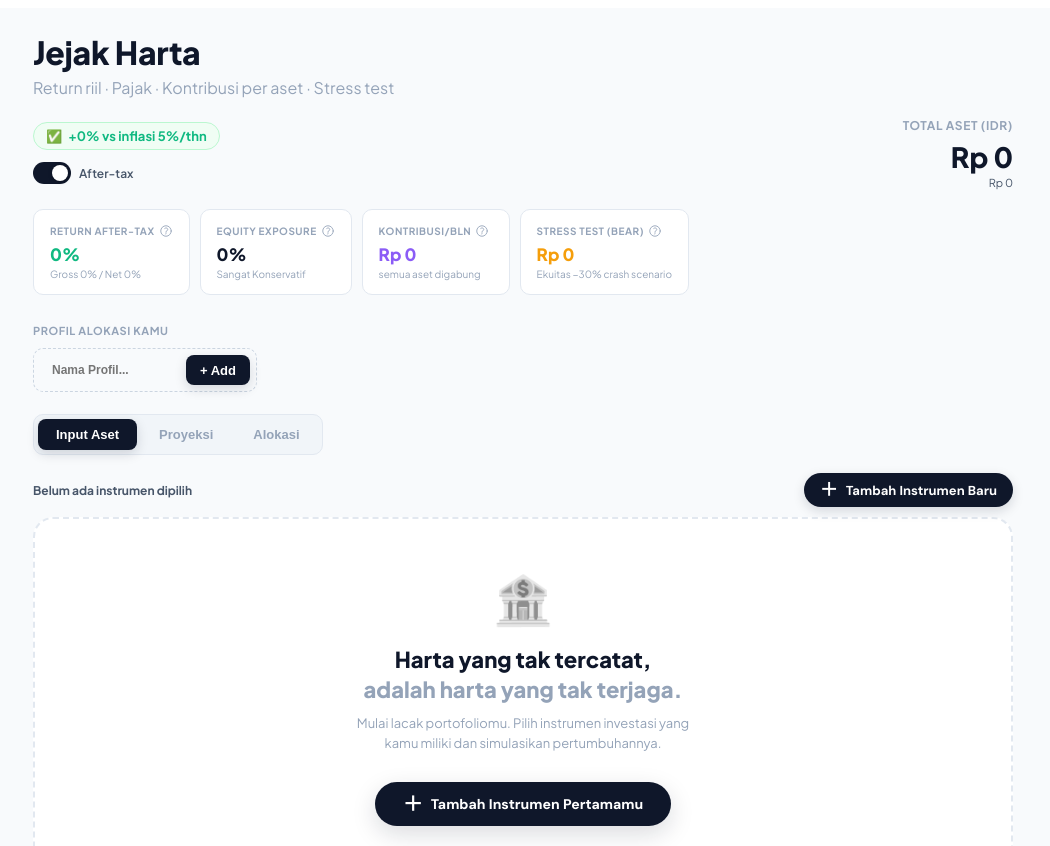
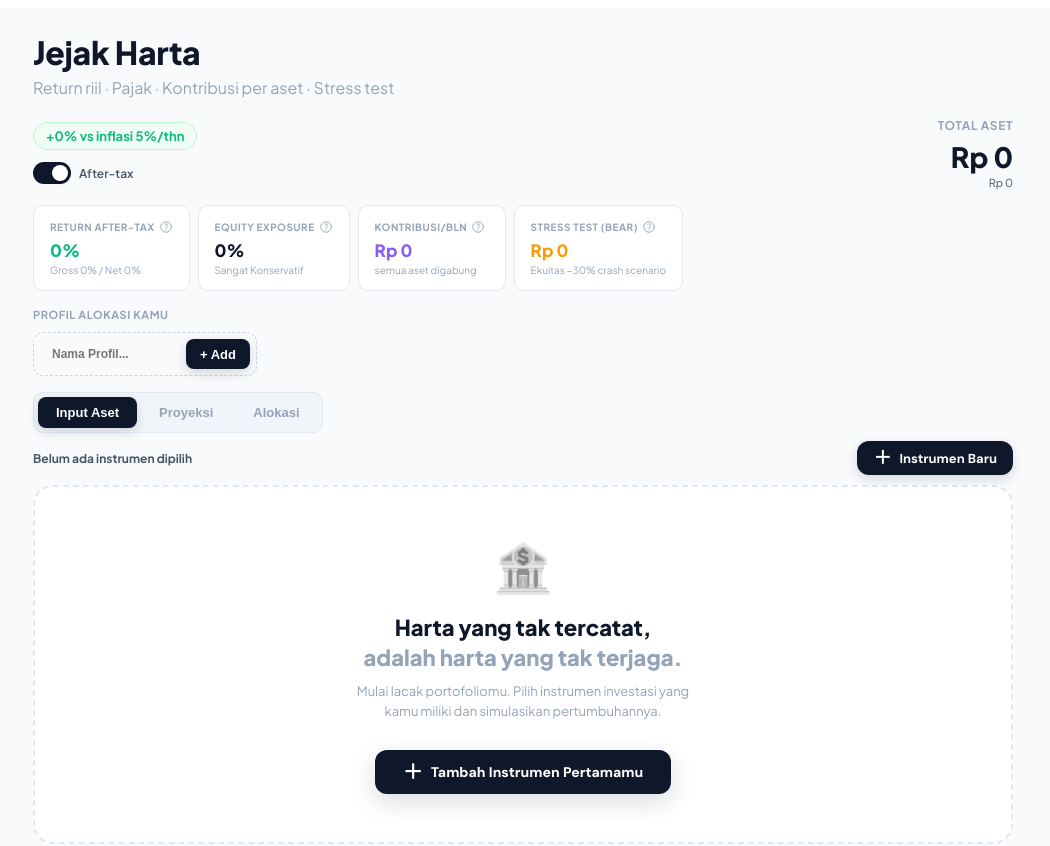
Before and after one commit to affanmaulana/jejak-uang, a React (Vite) app: page / in a window 1280 px wide. Shown: the top 846 px of the page, without its empty margins (117-1167 px from the left). Built offline with nearby package versions, Linux system fonts and the light colour scheme; a web font is replaced by a local one.

Commit message:
refactor: UI refinements to Real Return status pill and button styles

```diff
--- a/src/App.jsx
+++ b/src/App.jsx
@@ -677,7 +677,7 @@ export default function WealthTracker() {
         .tag { display:inline-block; padding:2px 8px; border-radius:20px; font-size:10px; font-weight:700; letter-spacing:.05em; text-transform:uppercase; }
         .asset-grid { display:grid; grid-template-columns:repeat(auto-fill,minmax(280px,1fr)); gap:12px; }
 /* ── Stat scroll strip ── */
-        .stat-strip { display:flex; flex-direction:row; gap:10px; overflow-x:auto; margin: 0 -16px 20px -16px; padding: 0 16px 8px 16px; scrollbar-width: none; -ms-overflow-style: none; }
+        .stat-strip { display:flex; flex-direction:row; gap:8px; overflow-x:auto; margin: 0 -16px 8px -16px; padding: 0 16px 8px 16px; scrollbar-width: none; -ms-overflow-style: none; }
         .stat-strip::-webkit-scrollbar { display:none; }
         /* ── Profile row (naked) ── */
         .profile-row { display:flex; flex-wrap:nowrap; gap:10px; overflow-x:auto; margin: 0 -16px; padding: 0 16px 8px 16px; scrollbar-width: none; -ms-overflow-style: none; }
@@ -704,7 +704,7 @@ export default function WealthTracker() {
     z-index:1000;
     width:auto;
     height:auto;
-    border-radius:999px;
+    border-radius:12px;
     background: #0f172a;
     border: none;
     cursor:pointer;
@@ -723,7 +723,7 @@ export default function WealthTracker() {
     background: #fff;
     backdrop-filter: blur(12px);
     border: 1.5px solid ${tokens.colors.border.subtle};
-    border-radius: 24px;
+    border-radius: 20px;
     display:flex;
     padding:8px;
     gap:4px;
@@ -735,7 +735,7 @@ export default function WealthTracker() {
     font-size:14px;
     font-weight: 700;
     padding:12px 4px;
-    border-radius: 16px;
+    border-radius: 12px;
   }
   .mobile-bottom-spacer { height:4px; }
 }
@@ -777,7 +777,7 @@ export default function WealthTracker() {
             alignItems: "center",
             justifyContent: "space-between",
             gap: 12,
-            marginBottom: 20,
+            marginBottom: 16,
             flexWrap: "wrap",
           }}
         >
@@ -796,7 +796,6 @@ export default function WealthTracker() {
                 width: "fit-content",
               }}
             >
-              <span style={{ fontSize: 13 }}>{stats.realReturn >= 0 ? "✅" : "⚠️"}</span>
               <span
                 style={{
                   fontSize: 13,
@@ -829,7 +828,7 @@ export default function WealthTracker() {
           {/* RIGHT: Total Aset */}
           <div style={{ textAlign: "right" }}>
             <div style={{ ...tokens.typography.eyebrow, color: tokens.colors.text.tertiary, marginBottom: 4 }}>
-              Total Aset (IDR)
+              Total Aset
             </div>
             <div
               style={{
@@ -917,7 +916,7 @@ export default function WealthTracker() {
         </div>
 
         {/* ── PROFIL ALOKASI KAMU (naked, selalu tampil) ── */}
-        <div style={{ marginBottom: 14 }}>
+        <div style={{ marginBottom: 8 }}>
           <div
             style={{
               ...tokens.typography.eyebrow,
@@ -1106,7 +1105,7 @@ export default function WealthTracker() {
           style={{
             display: "flex",
             gap: 4,
-            marginBottom: 18,
+            marginBottom: 8,
             background: tokens.colors.surface.input,
             border: `1.5px solid ${tokens.colors.border.subtle}`,
             borderRadius: 10,
@@ -1160,7 +1159,7 @@ export default function WealthTracker() {
                   alignItems: "center",
                   gap: 8,
                   padding: "8px 16px",
-                  borderRadius: 999,
+                  borderRadius: 12,
                   border: "none",
                   fontWeight: 700,
                   fontSize: 13,
@@ -1173,7 +1172,7 @@ export default function WealthTracker() {
                 }}
               >
                 <span style={{ fontSize: 18, lineHeight: 1 }}>＋</span>
-                Tambah Instrumen Baru
+                Instrumen Baru
               </button>
             </div>
 
@@ -1225,7 +1224,7 @@ export default function WealthTracker() {
                     alignItems: "center",
                     gap: 8,
                     padding: "12px 28px",
-                    borderRadius: 999,
+                    borderRadius: 12,
                     border: "none",
                     fontWeight: 800,
                     fontSize: 14,
```
